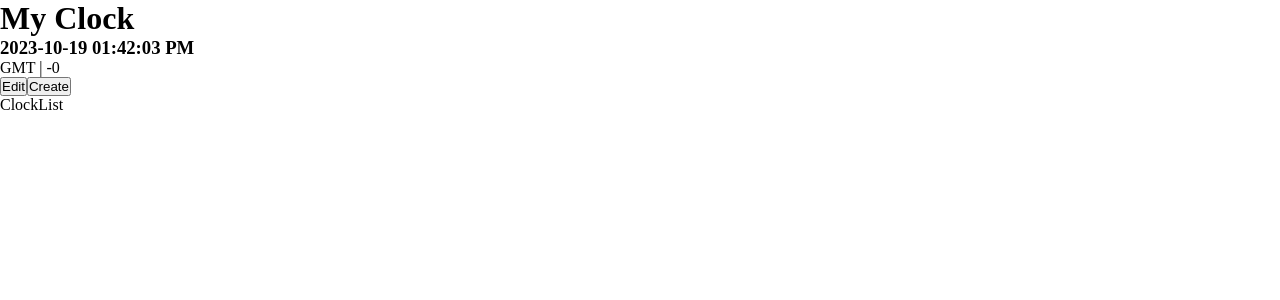
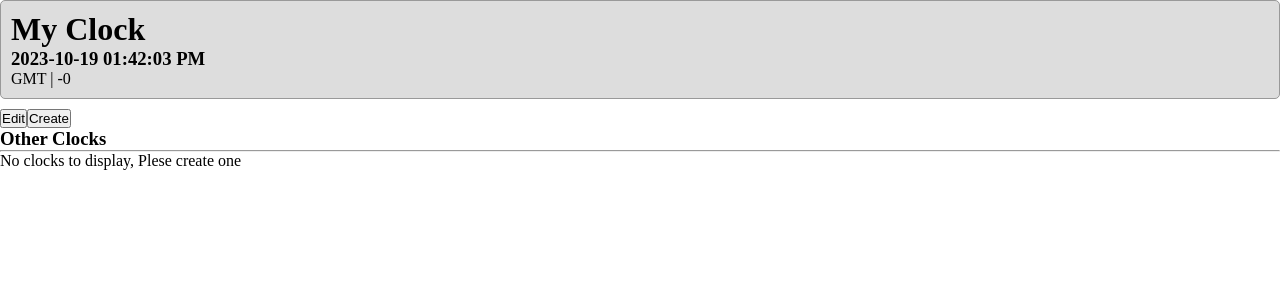
Before and after one commit to TanzimHossain2/Track-Zone-Project, a React (Vite) app: page / in a window 1280 px wide. Shown: the top 300 px of the page. Built offline with nearby package versions, Linux system fonts and the light colour scheme.

Commit message:
Feature/add: Display Multiple Clock

```diff
--- a/package.json
+++ b/package.json
@@ -31,6 +31,7 @@
     "date-fns": "^2.30.0",
     "react": "^18.2.0",
     "react-dom": "^18.2.0",
+    "shortid": "^2.2.16",
     "styled-components": "^6.1.0"
   },
   "devDependencies": {
--- a/src/App.jsx
+++ b/src/App.jsx
@@ -2,6 +2,7 @@ import { useState } from "react";
 import ClockList from "./components/clock-list";
 import LocalClock from "./components/local-clock";
 import useClock from "./hooks/useClock";
+import {generate} from "shortid";
 
 const LOCAL_CLOCK_INIT = {
   title: 'My Clock',
@@ -12,17 +13,24 @@ const LOCAL_CLOCK_INIT = {
 
 function App() {
   const [localClock, setLocalClock] = useState({...LOCAL_CLOCK_INIT});
+  const [clocks, setClocks]= useState([]);
 
   const updateLocalClock = (data) => {
     setLocalClock({...localClock, ...data});
   }
 
+  const createNewClock = (clock) => {
+    clock.id = generate();
+    console.log(clock);
+    setClocks(pre=>[...pre, clock]);
+  }
+
   return (
     <>
-      <LocalClock clock={localClock} updateClock={updateLocalClock} />
+      <LocalClock clock={localClock} updateClock={updateLocalClock} createClock={createNewClock} />
 
 
-      <ClockList />
+      <ClockList clocks={clocks} />
     </>
   );
 }
--- /dev/null
+++ b/src/components/clock-list/clock-list-item.jsx
@@ -0,0 +1,21 @@
+import useClock from "../../hooks/useClock";
+import ClockDisplay from "../shared/clock-display";
+
+const ClockListItem = ({ clock }) => {
+  const { date } = useClock(clock.timezone, clock.offset);
+
+  if (!date) return null;
+
+  return (
+    <div>
+      <ClockDisplay
+        date={date}
+        title={clock.title}
+        timezone={clock.timezone}
+        offset={clock.offset}
+      />
+    </div>
+  );
+};
+
+export default ClockListItem;
--- a/src/components/clock-list/index.jsx
+++ b/src/components/clock-list/index.jsx
@@ -1,6 +1,19 @@
-const ClockList = () => {
+import ClockListItem from "./clock-list-item"
+
+const ClockList = ({clocks}) => {
+
   return (<>
-    <div>ClockList</div>
+    <div>
+      <h3>Other Clocks</h3>
+      <hr />
+      {clocks.length === 0 ?(<p>No clocks to display, Plese create one</p>):(
+        <div>
+          {clocks.map(clock=>(
+            <ClockListItem clock={clock} />
+          ))}
+        </div>
+      )}
+    </div>
 
   </>
 
--- a/src/components/local-clock/index.jsx
+++ b/src/components/local-clock/index.jsx
@@ -4,7 +4,7 @@ import ClockActions from "../shared/clock-action";
 import useClock from "../../hooks/useClock";
 import { useEffect } from "react";
 
-const LocalClock = ({ clock, updateClock }) => {
+const LocalClock = ({ clock, updateClock,createClock }) => {
 
   const { date,  timezone, offset } = useClock(
     clock.timezone,
@@ -27,7 +27,7 @@ const LocalClock = ({ clock, updateClock }) => {
         offset={offset}
       />
       )}
-      <ClockActions local={true} clock={clock} updateClock={updateClock} />
+      <ClockActions local={true} clock={clock} updateClock={updateClock} createClock={createClock} />
     </div>
   );
 };
--- a/src/components/shared/clock-action/index.jsx
+++ b/src/components/shared/clock-action/index.jsx
@@ -2,12 +2,12 @@ import { useState } from "react";
 import PropTypes from "prop-types";
 import ClockForm from "../clock-form";
 
-const ClockActions = ({ local = false, clock, updateClock }) => {
+const ClockActions = ({ local = false, clock, updateClock,createClock }) => {
   const [isEdit, setIsEdit] = useState(false);
   const [isCreate, setIsCreate] = useState(false);
 
   const createHandleClock =(values)=>{
-    console.log(values);
+    createClock(values);
   }
 
   return (
--- a/src/components/shared/clock-display/index.jsx
+++ b/src/components/shared/clock-display/index.jsx
@@ -1,10 +1,11 @@
 import PropTypes from "prop-types";
 import { format } from "date-fns";
+import classes from './index.module.css'
 
 const ClockDisplay = ({ date, title, timezone, offset }) => {
   let localoffset = offset / 60;
   return (
-    <div>
+    <div className={classes.card}>
       <h1>{title}</h1>
       <h3>{format(date, "yyyy-MM-dd hh:mm:ss a")}</h3>
       <p>
--- /dev/null
+++ b/src/components/shared/clock-display/index.module.css
@@ -0,0 +1,7 @@
+.card{
+    background-color: #ddd;
+    border-radius: 5px;
+    border: 1px solid #999;
+    padding: 10px;
+    margin-bottom: 10px;
+}
```
Also changed, not shown: 1 other file (tests, documents, lock files or other folders).
